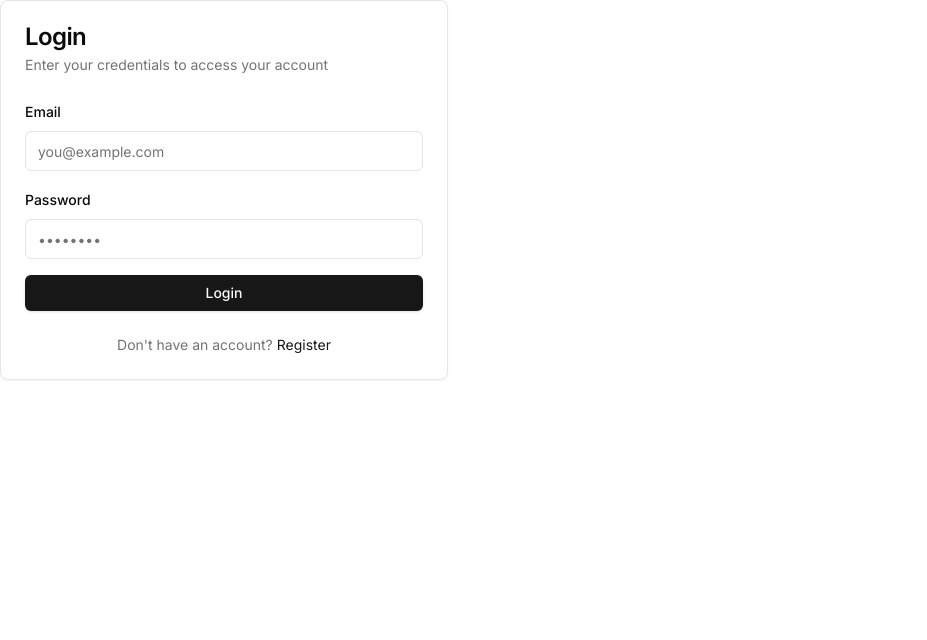
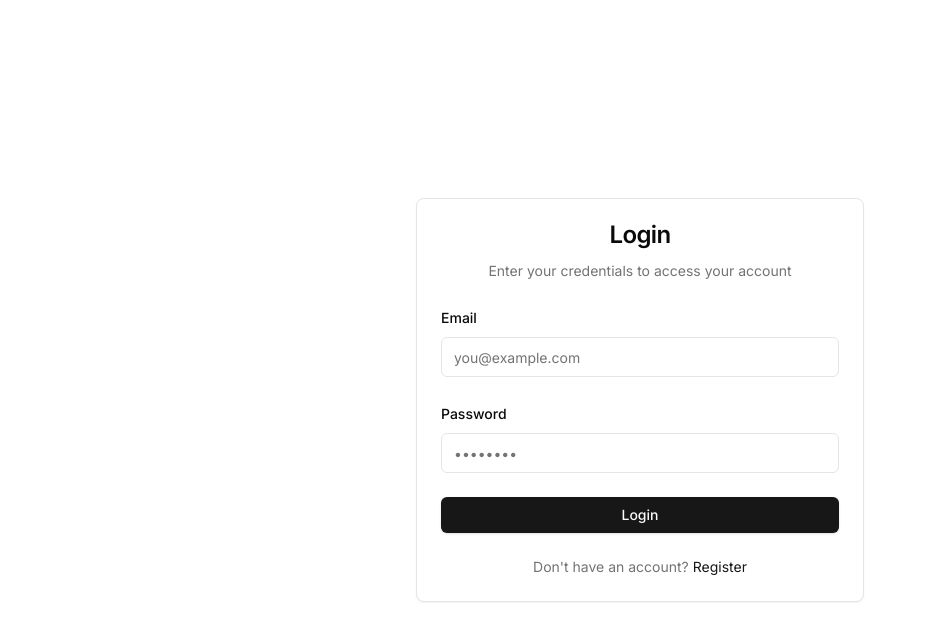
Before and after one commit to aryan-shrestha/ecom-fe, a Next.js app: page /login in a window 1280 px wide. Shown: the top 640 px of the page, without its empty margins (0-927 px from the left). Built offline with nearby package versions, Linux system fonts and the light colour scheme; no server answers.

Commit message:
chores(login): add background and uniform spacing and alignment on login form

```diff
--- a/src/app/(public)/login/page.tsx
+++ b/src/app/(public)/login/page.tsx
@@ -1,6 +1,9 @@
 import { LoginForm } from '@/components/forms/auth/LoginForm';
 
-
 export default function LoginPage() {
-  return <LoginForm />;
+  return (
+    <div className="flex h-screen w-full items-center justify-center bg-background">
+      <LoginForm />
+    </div>
+  );
 }
--- a/src/components/forms/auth/LoginForm.tsx
+++ b/src/components/forms/auth/LoginForm.tsx
@@ -1,8 +1,8 @@
-"use client";
+'use client';
 
-import Link from "next/link";
+import Link from 'next/link';
 
-import { Button } from "@/components/ui/button";
+import { Button } from '@/components/ui/button';
 import {
   Card,
   CardContent,
@@ -10,7 +10,7 @@ import {
   CardFooter,
   CardHeader,
   CardTitle,
-} from "@/components/ui/card";
+} from '@/components/ui/card';
 import {
   Form,
   FormControl,
@@ -18,16 +18,13 @@ import {
   FormItem,
   FormLabel,
   FormMessage,
-} from "@/components/ui/form";
-import { Input } from "@/components/ui/input";
-import { useLoginMutation } from "@/features/auth/queries/auth.queries";
-import {
-  type LoginFormData,
-  loginSchema,
-} from "@/features/auth/schemas/auth.schemas";
-import { ROUTES } from "@/lib/routes/paths";
-import { zodResolver } from "@hookform/resolvers/zod";
-import { useForm } from "react-hook-form";
+} from '@/components/ui/form';
+import { Input } from '@/components/ui/input';
+import { useLoginMutation } from '@/features/auth/queries/auth.queries';
+import { type LoginFormData, loginSchema } from '@/features/auth/schemas/auth.schemas';
+import { ROUTES } from '@/lib/routes/paths';
+import { zodResolver } from '@hookform/resolvers/zod';
+import { useForm } from 'react-hook-form';
 
 export function LoginForm() {
   const loginMutation = useLoginMutation();
@@ -35,8 +32,8 @@ export function LoginForm() {
   const form = useForm<LoginFormData>({
     resolver: zodResolver(loginSchema),
     defaultValues: {
-      email: "",
-      password: "",
+      email: '',
+      password: '',
     },
   });
 
@@ -47,14 +44,14 @@ export function LoginForm() {
   return (
     <Card className="w-full max-w-md">
       <CardHeader>
-        <CardTitle>Login</CardTitle>
-        <CardDescription>
+        <CardTitle className="mb-2 text-center">Login</CardTitle>
+        <CardDescription className="text-center">
           Enter your credentials to access your account
         </CardDescription>
       </CardHeader>
       <CardContent>
         <Form {...form}>
-          <form onSubmit={form.handleSubmit(onSubmit)} className="space-y-4">
+          <form onSubmit={form.handleSubmit(onSubmit)} className="space-y-6">
             <FormField
               control={form.control}
               name="email"
@@ -62,11 +59,7 @@ export function LoginForm() {
                 <FormItem>
                   <FormLabel>Email</FormLabel>
                   <FormControl>
-                    <Input
-                      type="email"
-                      placeholder="you@example.com"
-                      {...field}
-                    />
+                    <Input type="email" placeholder="you@example.com" {...field} />
                   </FormControl>
                   <FormMessage />
                 </FormItem>
@@ -89,24 +82,19 @@ export function LoginForm() {
 
             {loginMutation.isError && (
               <div className="text-sm text-destructive">
-                {loginMutation.error?.message ||
-                  "Login failed. Please try again."}
+                {loginMutation.error?.message || 'Login failed. Please try again.'}
               </div>
             )}
 
-            <Button
-              type="submit"
-              className="w-full"
-              disabled={loginMutation.isPending}
-            >
-              {loginMutation.isPending ? "Logging in..." : "Login"}
+            <Button type="submit" className="w-full" disabled={loginMutation.isPending}>
+              {loginMutation.isPending ? 'Logging in...' : 'Login'}
             </Button>
           </form>
         </Form>
       </CardContent>
       <CardFooter className="flex justify-center">
         <p className="text-sm text-muted-foreground">
-          Don&apos;t have an account?{" "}
+          Don&apos;t have an account?{' '}
           <Link href={ROUTES.REGISTER} className="text-primary hover:underline">
             Register
           </Link>
```
